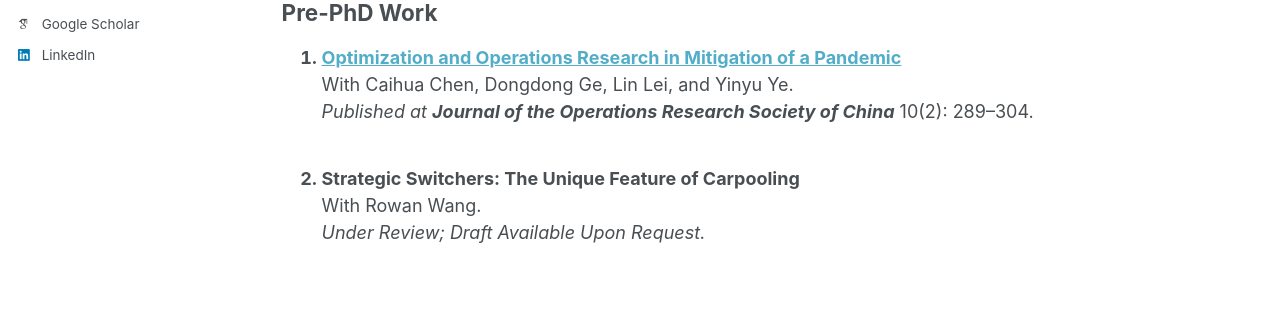
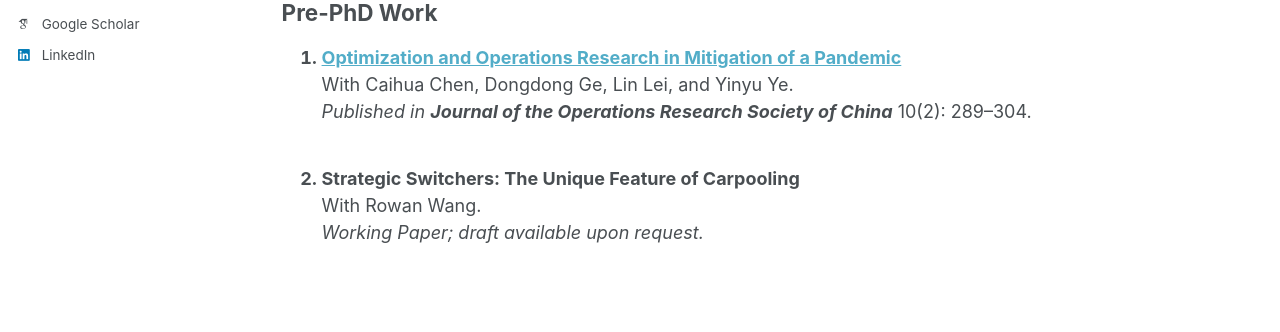
Before and after one commit to yuhangdu-edu/yuhangdu-edu.github.io, a Jekyll site: the page built from _pages/research.md, in a window 1280 px wide and 900 px high, scrolled down 550 px. Shown: the part 478-810 px from the top of the window. Built offline with Jekyll 4.4.1, drawn with Linux system fonts in a browser that asks for light colours; some web fonts are replaced; a script bundle is joined from its source files by our own code; library files that are not in the unit come from our copies; some of the changed text lies outside the part shown.

Commit message:
Update research.md

```diff
--- a/_pages/research.md
+++ b/_pages/research.md
@@ -25,7 +25,7 @@ author_profile: true
 
 1. [**A Simple Statistical Model and Physical Device to Estimate a Woman-Specific Probability of Skilled Birth Assistance and Associated Benefit of Maternity Waiting Home Stay**](https://journals.plos.org/plosone/article?id=10.1371/journal.pone.0302245)<br>
 With Jérémie Gallien, Qi (George) Chen, Yi Zhang, Jody Lori, Joseph Sieka, and Bentoe Tehoungue.<br>
-*Published at **PLoS One*** 20(5): e0302245.
+*Published in **PLoS One*** 20(5): e0302245.
 - Project website: [birth-analytics.org](http://birth-analytics.org/)
 
 
@@ -58,9 +58,9 @@ With Qi (George) Chen, Harwin De Vries, Jérémie Gallien, and Qingxia (Cynthia)
 
 1. [**Optimization and Operations Research in Mitigation of a Pandemic**](https://link.springer.com/article/10.1007/s40305-022-00391-y)<br>
 With Caihua Chen, Dongdong Ge, Lin Lei, and Yinyu Ye.<br>
-*Published at **Journal of the Operations Research Society of China*** 10(2): 289–304.
+*Published in **Journal of the Operations Research Society of China*** 10(2): 289–304.
 
 
 2. **Strategic Switchers: The Unique Feature of Carpooling**<br>
 With Rowan Wang.<br>
-*Under Review; Draft Available Upon Request.*
+*Working Paper; draft available upon request.*
```
